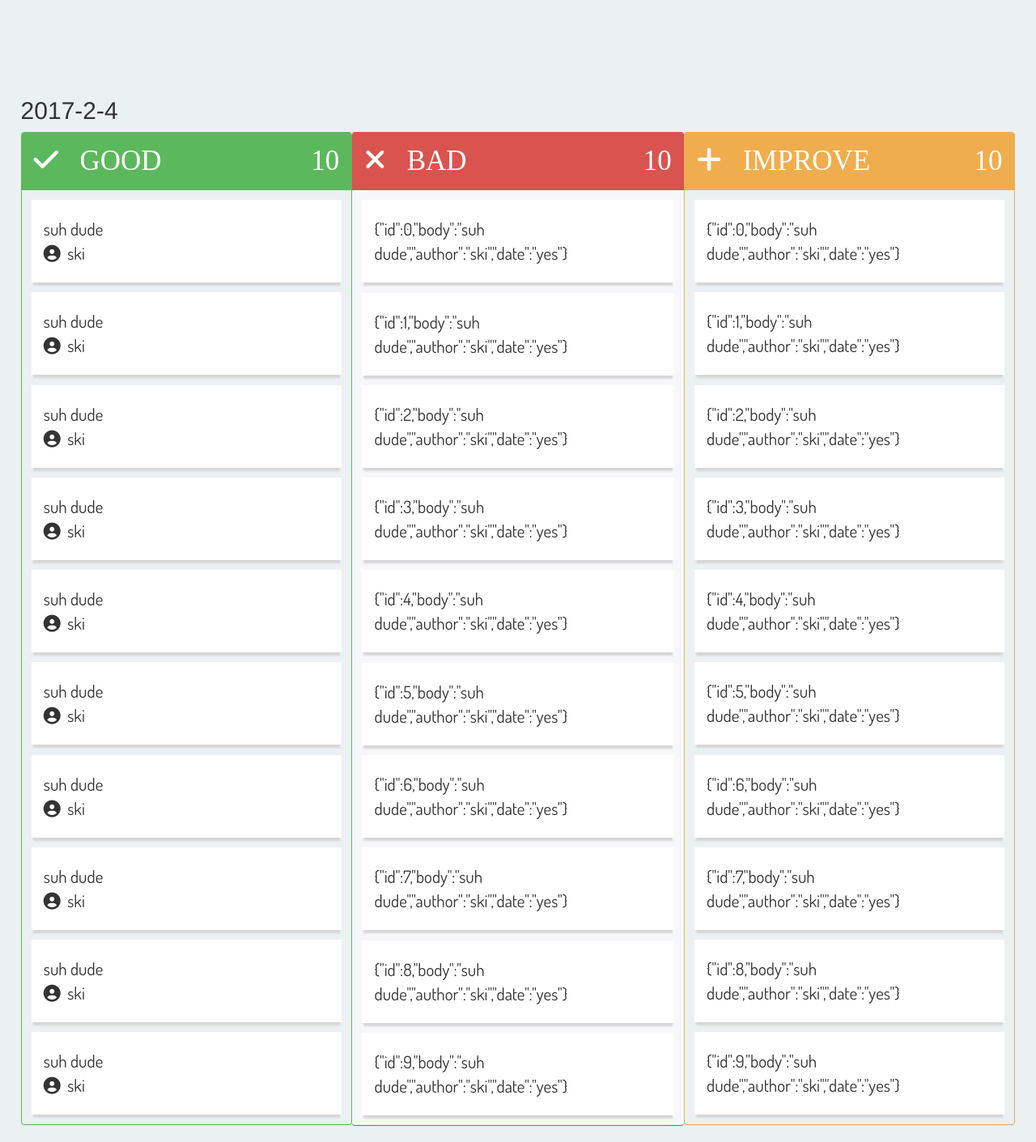
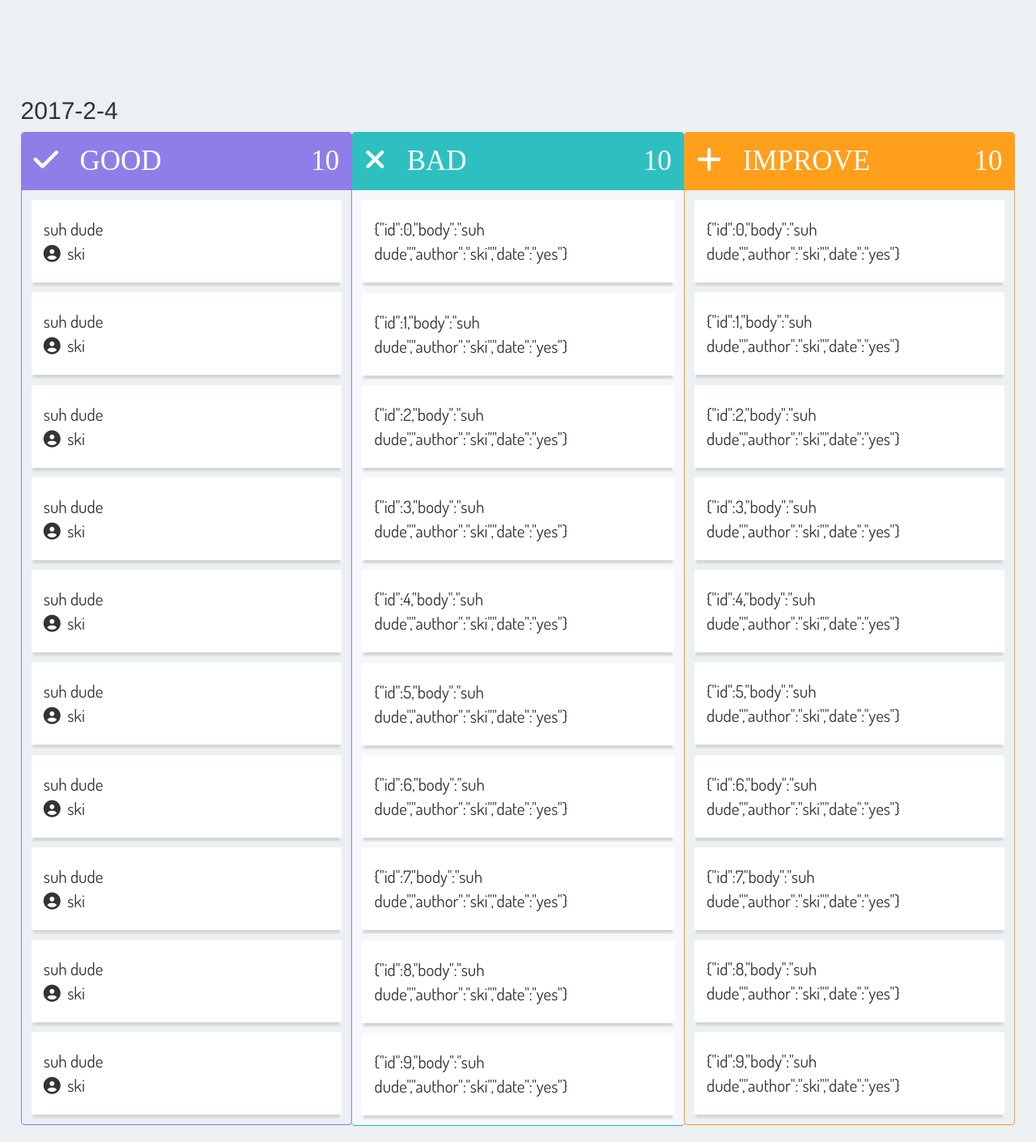
Before and after one commit to gracening/sprint-reviewer, a Rails app: page / in a window 1280 px wide. Shown: the whole page at 81% size. Run offline with Rails 7, Linux system fonts and the light colour scheme; some libraries are stand-ins or nearby versions; some web fonts are replaced.

Commit message:
Change colours and rename panels

```diff
--- a/website/app/assets/stylesheets/application.css
+++ b/website/app/assets/stylesheets/application.css
@@ -15,62 +15,62 @@ body {
 	font-size: 2.5em;
 }
 
-.panel-green {
-    border-color: #5cb85c;
+.panel-good {
+    border-color: #8F7EE8;
     background-color: #EBF0F3;
 }
 
-.panel-green > .panel-heading {
-    border-color: #5cb85c;
+.panel-good > .panel-heading {
+    border-color: #8F7EE8;
     color: #fff;
-    background-color: #5cb85c;
+    background-color: #8F7EE8;
 }
 
-.panel-green > a {
+.panel-good > a {
     color: #5cb85c;
 }
 
-.panel-green > a:hover {
+.panel-good > a:hover {
     color: #3d8b3d;
 }
 
-.panel-red {
-    border-color: #d9534f;
+.panel-bad {
+    border-color: #2EC0C0;
     border-left-style: none;
     border-right-style: none;
     background-color: #F6F7F9;
 }
 
-.panel-red > .panel-heading {
-    border-color: #d9534f;
+.panel-bad > .panel-heading {
+    border-color: #2EC0C0;
     color: #fff;
-    background-color: #d9534f;
+    background-color: #2EC0C0;
 }
 
-.panel-red > a {
+.panel-bad > a {
     color: #d9534f;
 }
 
-.panel-red > a:hover {
+.panel-bad > a:hover {
     color: #b52b27;
 }
 
-.panel-yellow {
-    border-color: #f0ad4e;
+.panel-improve {
+    border-color: #FF9F1C;
     background-color: #EBF0F3;
 }
 
-.panel-yellow > .panel-heading {
-    border-color: #f0ad4e;
+.panel-improve > .panel-heading {
+    border-color: #FF9F1C;
     color: #fff;
-    background-color: #f0ad4e;
+    background-color: #FF9F1C;
 }
 
-.panel-yellow > a {
+.panel-improve > a {
     color: #f0ad4e;
 }
 
-.panel-yellow > a:hover {
+.panel-improve > a:hover {
     color: #df8a13;
 }
 
--- a/website/app/views/layouts/application.html.erb
+++ b/website/app/views/layouts/application.html.erb
@@ -34,7 +34,7 @@
       <div class="row">
 
         <div class="col-sm-4">
-          <div class="panel panel-green">
+          <div class="panel panel-good">
             <div class="panel-heading">
               <i class="fa fa-check" aria-hidden="true"></i>&nbsp;&nbsp;
 				      GOOD
@@ -51,7 +51,7 @@
         </div>
 
         <div class="col-sm-4">
-          <div class="panel panel-red">
+          <div class="panel panel-bad">
             <div class="panel-heading">
               <i class="fa fa-times" aria-hidden="true"></i>&nbsp;&nbsp;
 				      BAD
@@ -66,7 +66,7 @@
         </div>
 
         <div class="col-sm-4">
-          <div class="panel panel-yellow">
+          <div class="panel panel-improve">
             <div class="panel-heading">
               <i class="fa fa-plus" aria-hidden="true"></i>&nbsp;&nbsp;
               IMPROVE
```
